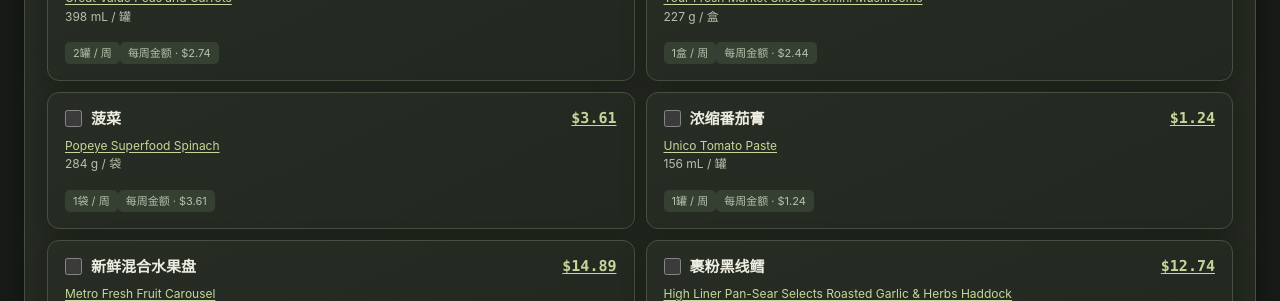
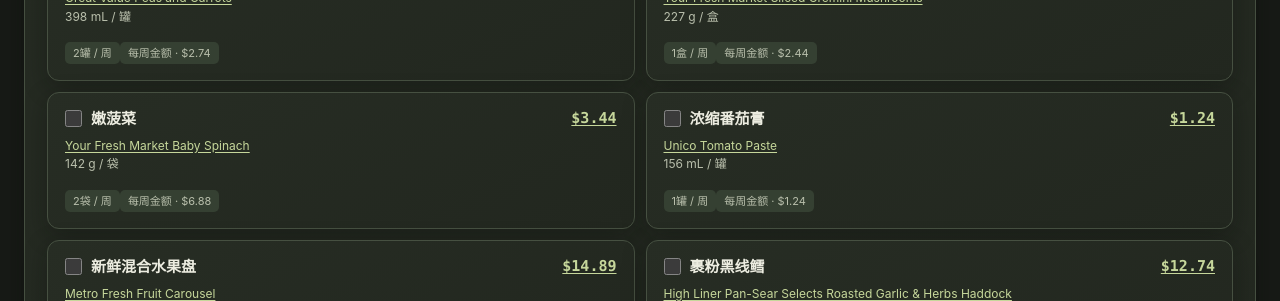
Before and after one commit to yunhaixiang/fitness, a Jekyll site: the page built from shopping.md, in a window 1280 px wide and 900 px high, scrolled down 1282 px. Shown: the part 151-452 px from the top of the window. Built offline with Jekyll 4.4.1, drawn with Linux system fonts in a browser that asks for light colours; some of the changed text lies outside the part shown.

Commit message:
Switch spinach shopping to two 142 g Your Fresh Market bags

```diff
--- a/shopping.md
+++ b/shopping.md
@@ -80,11 +80,11 @@ visual: true
 <td data-en="1 Pack / Week">1盒 / 周</td>
 <td style="text-align: right;"><a href="https://www.walmart.ca/en/ip/mushrooms-sliced-cremini-your-fresh-market/6000196148725">$2.44</a></td>
 </tr>
-<tr data-weekly-cost="3.61" data-price-id="12" data-purchase-group="weekly">
-<td>菠菜</td>
-<td><a href="https://www.instacart.ca/store/products/347630-popeye-spinach-10-oz">Popeye Superfood Spinach</a><br>284 g / 袋</td>
-<td data-en="1 Bag / Week">1袋 / 周</td>
-<td style="text-align: right;"><a href="https://www.instacart.ca/store/products/347630-popeye-spinach-10-oz">$3.61</a></td>
+<tr data-weekly-cost="6.88" data-price-id="12" data-purchase-group="weekly">
+<td data-en="Baby Spinach">嫩菠菜</td>
+<td><a href="https://www.walmart.ca/en/ip/Your-Fresh-Market-Baby-Spinach-142g/1Z471AOSG7GL">Your Fresh Market Baby Spinach</a><br><span data-en="142 g per Bag">142 g / 袋</span></td>
+<td data-en="2 Bags / Week">2袋 / 周</td>
+<td style="text-align: right;"><a href="https://www.walmart.ca/en/ip/Your-Fresh-Market-Baby-Spinach-142g/1Z471AOSG7GL">$3.44</a></td>
 </tr>
 <tr data-weekly-cost="1.24" data-price-id="13" data-purchase-group="weekly">
 <td data-en="Tomato Paste">浓缩番茄膏</td>
@@ -229,7 +229,7 @@ visual: true
 <td>每周合计</td>
 <td>—</td>
 <td style="text-align: right;">—</td>
-<td style="text-align: right;">$158.82</td>
+<td style="text-align: right;">$162.09</td>
 </tr>
 </tbody>
 </table>
```
Also changed, not shown: _data/shopping_prices.json (+13 -11 lines), cooking.md (+2 -2 lines), tests/shopping-costs.test.js (+1 -1 lines).
